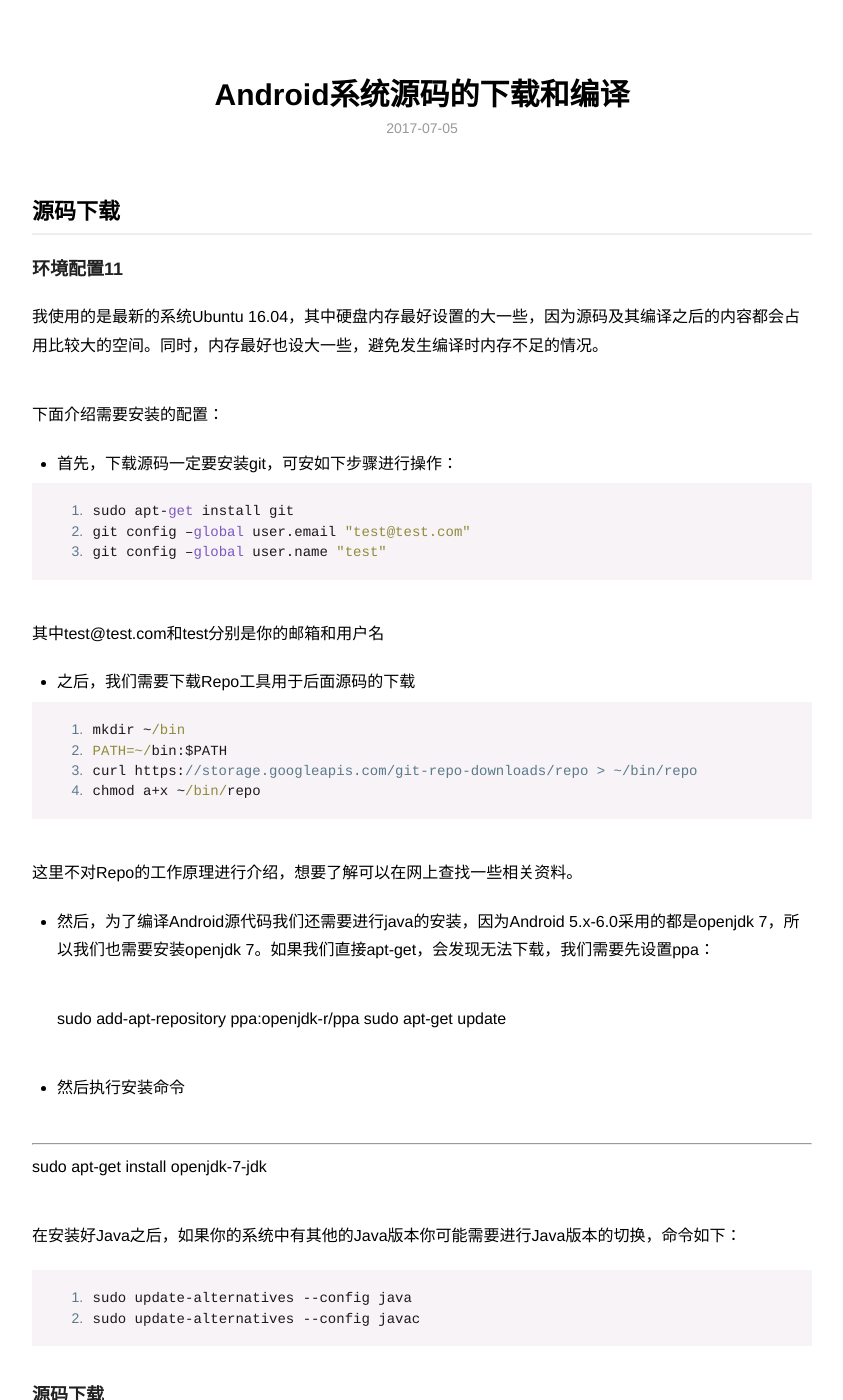
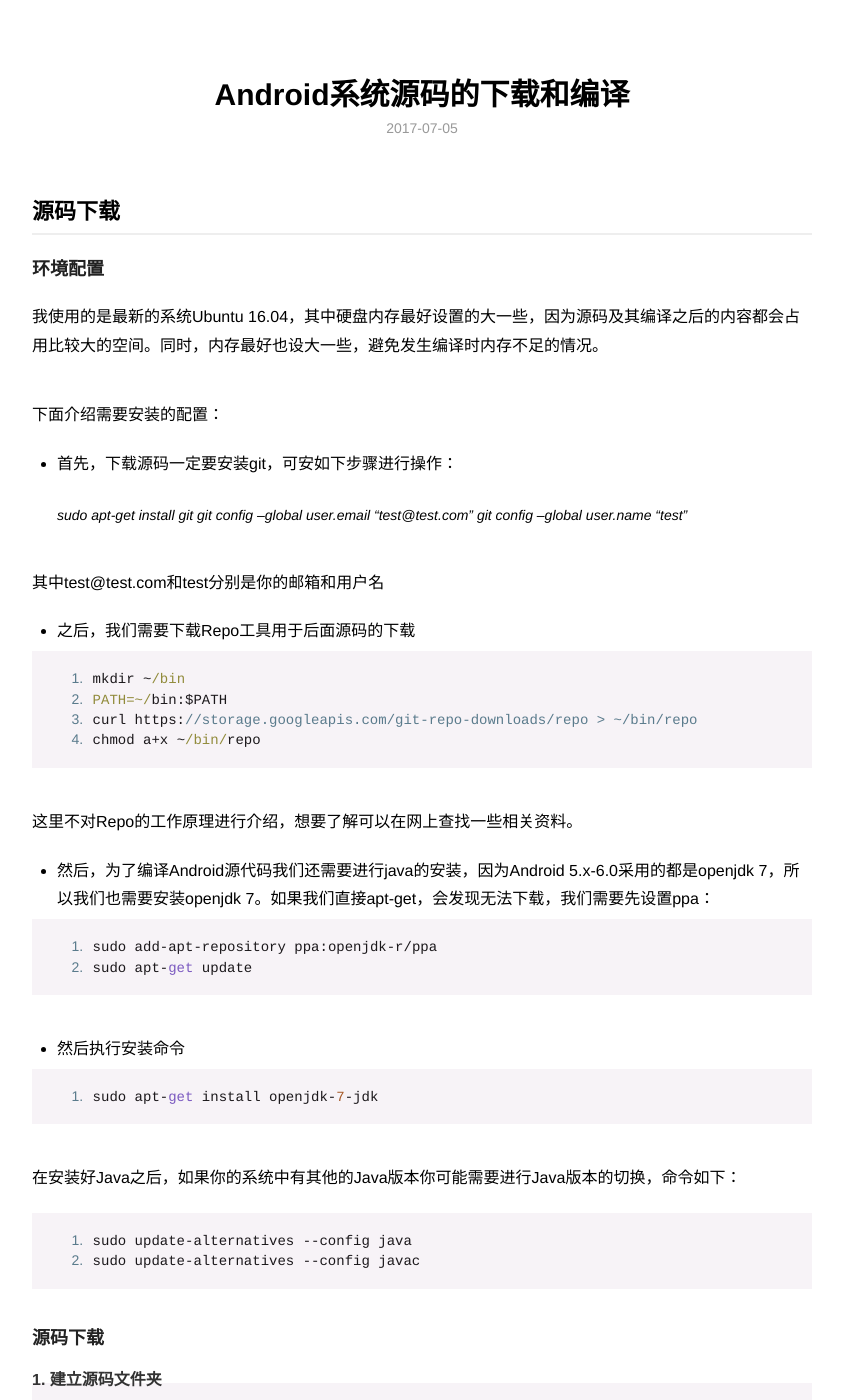
Before and after one commit to yufeiyang1995/yufeiyang1995.github.io, a Jekyll site: the page built from _posts/2017-7-5-AndroidSourceCode.md, in a window 1280 px wide and 1400 px high. Shown: the whole window, without its empty margins (218-1061 px from the left). Built offline with Jekyll 4.4.1, drawn with Linux system fonts in a browser that asks for light colours.

Commit message:
modify blog format

````diff
--- a/_posts/2017-7-5-AndroidSourceCode.md
+++ b/_posts/2017-7-5-AndroidSourceCode.md
@@ -7,7 +7,7 @@
 
 ## 源码下载
 
-### 环境配置11
+### 环境配置
 
 我使用的是最新的系统Ubuntu 16.04，其中硬盘内存最好设置的大一些，因为源码及其编译之后的内容都会占用比较大的空间。同时，内存最好也设大一些，避免发生编译时内存不足的情况。
 
@@ -15,11 +15,11 @@
 
 * 首先，下载源码一定要安装git，可安如下步骤进行操作：
 
-```
-sudo apt-get install git
-git config –global user.email "test@test.com"
-git config –global user.name "test"
-```
+
+> sudo apt-get install git
+> git config –global user.email "test@test.com"
+> git config –global user.name "test"
+
 
 其中test@test.com和test分别是你的邮箱和用户名
 
@@ -35,16 +35,17 @@
 
 * 然后，为了编译Android源代码我们还需要进行java的安装，因为Android 5.x-6.0采用的都是openjdk 7，所以我们也需要安装openjdk 7。如果我们直接apt-get，会发现无法下载，我们需要先设置ppa：
 
-
-    sudo add-apt-repository ppa:openjdk-r/ppa
-    sudo apt-get update
+```
+sudo add-apt-repository ppa:openjdk-r/ppa
+sudo apt-get update
+```
 
 
 * 然后执行安装命令
 
----
+```
 sudo apt-get install openjdk-7-jdk
-
+```
 
 在安装好Java之后，如果你的系统中有其他的Java版本你可能需要进行Java版本的切换，命令如下：
 
````
